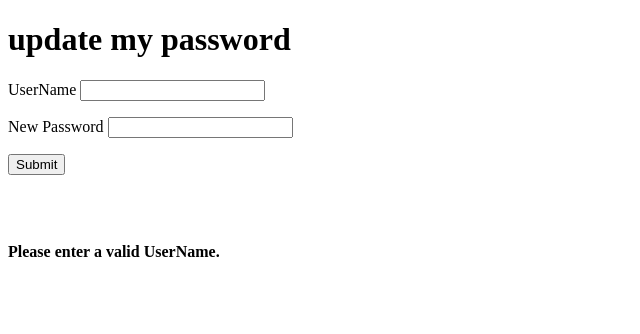
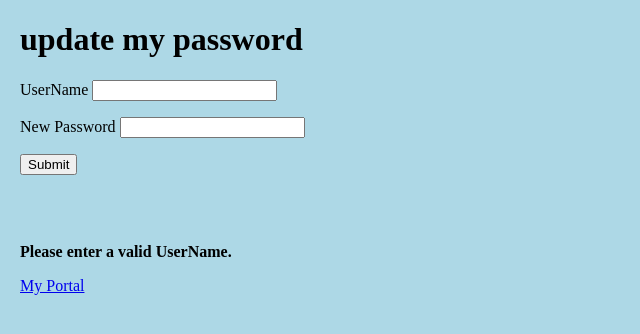
Before and after one commit to mingzhexu/Database-Project, a Java web app: page /customerupdate in a window 1280 px wide. Shown: the top 334 px of the page, without its empty margins (0-640 px from the left). Run offline with Tomcat 11, a stand-in JSP engine, Linux system fonts and the light colour scheme.

Commit message:
added update customer password

```diff
--- a/BeyondHaircut/WebContent/CustomerUpdate.jsp
+++ b/BeyondHaircut/WebContent/CustomerUpdate.jsp
@@ -9,13 +9,26 @@
 <head>
 <meta http-equiv="Content-Type" content="text/html; charset=ISO-8859-1">
 <title>Update your password</title>
+<style>
+body {
+
+    background-color;
+    background-repeat: no-repeat;
+    background-position: left top;
+    margin-top: 10px;
+    margin-left: 20px;
+    margin-right: 20px;
+}
+
+body {background-color:lightblue}
+</style>
 </head>
 <body>
 	<h1>update my password</h1>
 	<form action="customerupdate" method="post">
 		<p>
 			<label for="userName">UserName</label>
-			<input id="userName" name="userName" value="${fn:escapeXml(param.userName)}">
+			<input id="userName" name="userName" value="${fn:escapeXml(param.username)}">
 		</p>
 		<p>
 			<label for="password">New Password</label>
@@ -29,5 +42,6 @@
 	<p>
 		<span id="successMessage"><b>${messages.success}</b></span>
 	</p>
+	<a href="Portal.jsp?username=${fn:escapeXml(param.username)}">My Portal</a>
 </body>
 </html>
--- a/BeyondHaircut/WebContent/Portal.jsp
+++ b/BeyondHaircut/WebContent/Portal.jsp
@@ -37,6 +37,8 @@ body {background-color:lightblue}
 	<p>Appointment History</p>
 	<a href="GetAppointmentHistory.jsp?username=${fn:escapeXml(param.username)}">
 	<button type="button">Appointments History</button></a>
+	<p><a href="CustomerUpdate.jsp?username=${fn:escapeXml(param.username)}">
+	<font color="darkblue" face="Comic sans MS" size="3">Change My Password</font></a></p>
 <p><font color="darkblue" face="Comic sans MS" size="4">Check out our
 <a href="barbers?username=${fn:escapeXml(param.username)}">Top Barbers</a></font></p>
 <p><input type="button" name="Submit" onclick="javascript:history.back(-1);" value="Go Back"></p>
```
